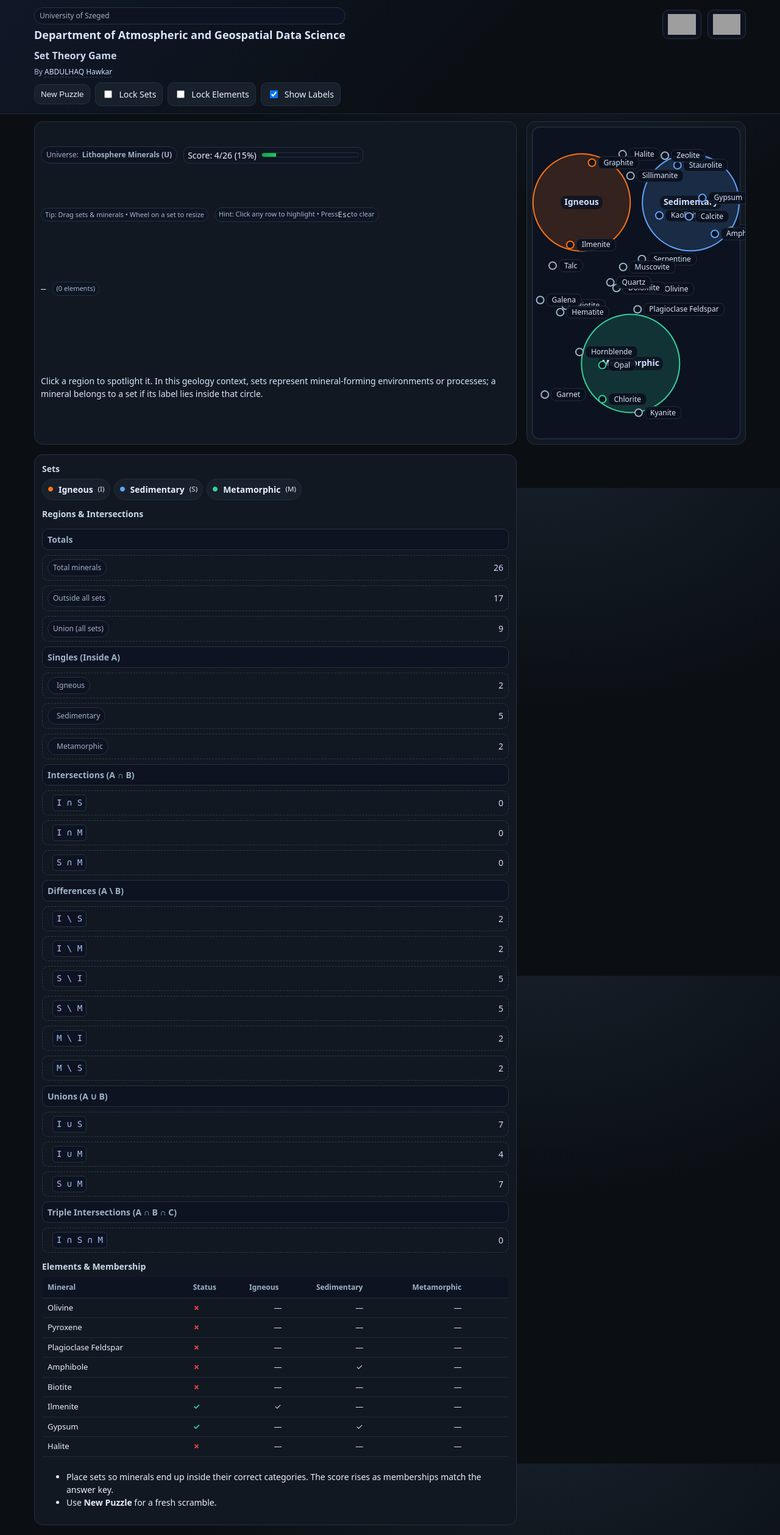
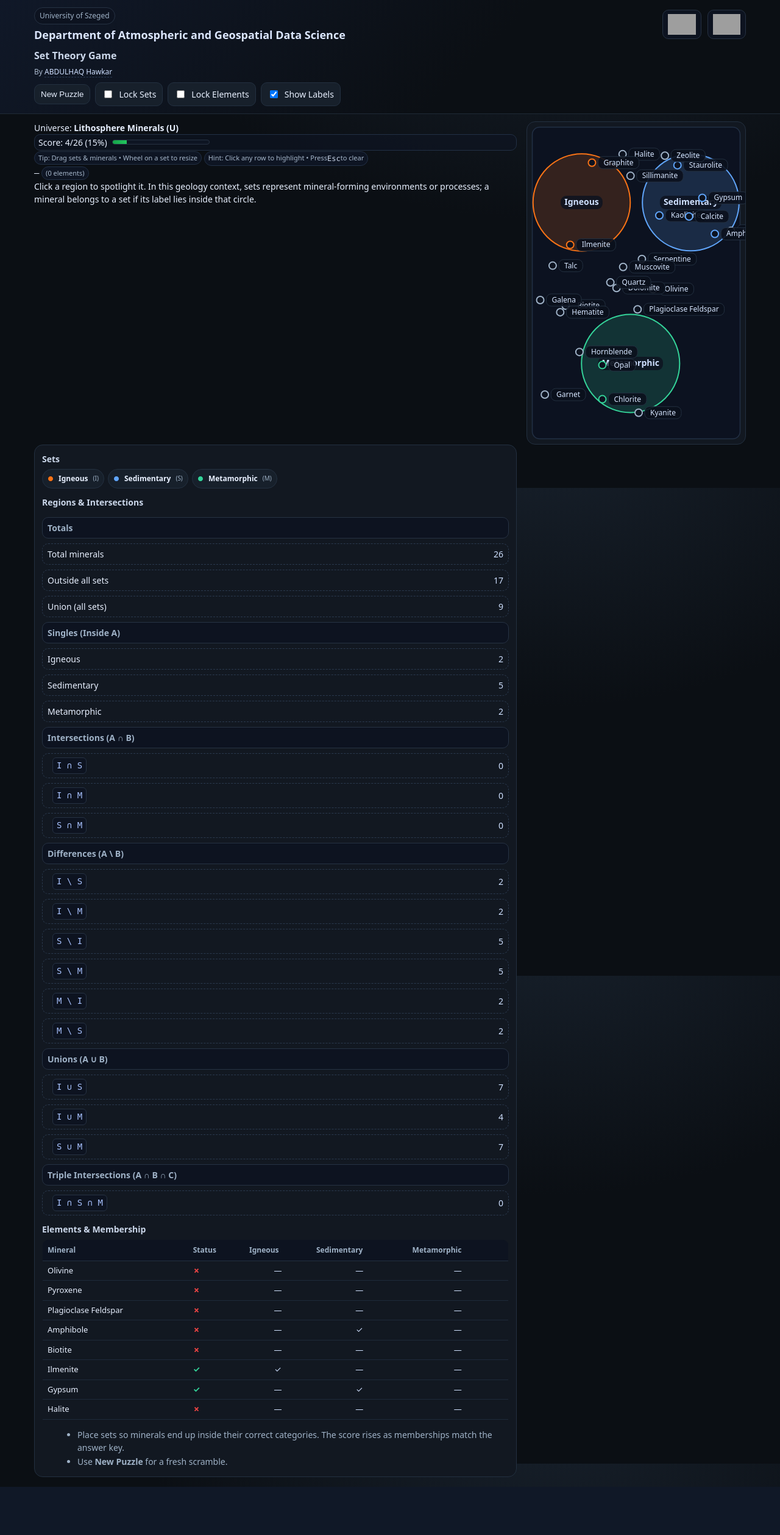
Before and after one commit to AIforimpact22/math1styear, a Flask app: page / in a window 1280 px wide. Shown: the whole page at 61% size. After the commit the page ends 2438 px from the top, so only its background shows below. Run offline with Flask 3, Linux system fonts and the light colour scheme; grey boxes are pictures that could not be loaded.

Commit message:
Update index.html

```diff
--- a/templates/index.html
+++ b/templates/index.html
@@ -6,85 +6,171 @@
   <meta name="viewport" content="width=device-width,initial-scale=1" />
   <style>
     :root{
-      --bg:#0b0f14; --card:#121821; --ink:#e8f0ff; --muted:#9fb2c7;
-      --good:#34d399; --bad:#ef4444;
+      --bg: #0b0f14;
+      --card:#121821;
+      --ink:#e8f0ff;
+      --muted:#9fb2c7;
+      --good:#34d399;
+      --bad:#ef4444;
     }
-    *{ box-sizing:border-box; }
-    html,body{ height:100%; }
+    *{ box-sizing: border-box; }
+    html, body { height: 100%; }
     body{
-      margin:0; background:radial-gradient(1200px 800px at 70% -10%, #17202b 0%, var(--bg) 55%) fixed;
-      color:var(--ink); font:14px/1.5 system-ui, -apple-system, Segoe UI, Roboto, Arial;
+      margin:0;
+      background: radial-gradient(1200px 800px at 70% -10%, #17202b 0%, var(--bg) 55%) no-repeat fixed;
+      color: var(--ink);
+      font: 14px/1.5 system-ui, -apple-system, Segoe UI, Roboto, Arial, "Apple Color Emoji","Segoe UI Emoji";
     }
 
-    header{ position:sticky; top:0; z-index:30; background:linear-gradient(135deg,#101828 0%,#0b0f14 60%); border-bottom:1px solid #1f2a36; }
-    .wrap{ max-width:1200px; margin:0 auto; padding:12px 16px; }
-
-    .header-top{ display:flex; align-items:center; justify-content:space-between; gap:16px; flex-wrap:wrap; }
-    .title{ display:flex; flex-direction:column; gap:6px; min-width:260px; }
-    .badge{
+    header{
+      position: sticky; top: 0; z-index: 20;
+      background: linear-gradient(135deg, #101828 0%, #0b0f14 60%);
+      border-bottom: 1px solid #1f2a36;
+    }
+    .wrap{ max-width: 1200px; margin: 0 auto; padding: 12px 16px; }
+    .header-top{
+      display: flex; align-items: center; justify-content: space-between;
+      gap: 16px; flex-wrap: wrap;
+    }
+    .title{ display:flex; flex-direction:column; gap:6px; min-width: 260px; }
+    .title .badge{
       display:inline-flex; gap:6px; align-items:center; padding:4px 8px; border-radius:999px;
       background:#0d1320; border:1px solid #263243; font-size:12px; color:#9fb2c7;
+      width: fit-content;
     }
     .title h1{ font-size:18px; line-height:1.25; margin:0; font-weight:700; color:#dbe6ff; }
     header h2{ margin:10px 0 6px; font-size:16px; font-weight:600; color:#cbd7ea; }
 
     .logo-row{ display:flex; align-items:center; gap:10px; }
-    .logo-chip{ display:inline-flex; align-items:center; justify-content:center; background:#0d1320; border:1px solid #263243; border-radius:10px; padding:6px 8px; }
+    .logo-chip{
+      display:inline-flex; align-items:center; justify-content:center;
+      background:#0d1320; border:1px solid #263243; border-radius:10px;
+      padding:6px 8px;
+    }
     .logo-chip img{ display:block; height:34px; width:auto; }
 
-    .byline{ margin:0 0 8px; color:#a9b8cc; font-size:12px; }
-    .byline a{ color:#cfe0ff; text-decoration:none; border-bottom:1px dashed #2a3a52; }
-    .byline a:hover{ color:#fff; border-bottom-color:#5f7aa1; }
+    .byline{
+      margin: 0 0 8px;
+      color: #a9b8cc;
+      font-size: 12px;
+    }
+    .byline a{
+      color: #cfe0ff;
+      text-decoration: none;
+      border-bottom: 1px dashed #2a3a52;
+    }
+    .byline a:hover{ color:#ffffff; border-bottom-color:#5f7aa1; }
 
-    .controls{ display:flex; gap:8px; flex-wrap:wrap; align-items:center; margin-top:6px; }
-    .btn, label.switch{
-      display:inline-flex; align-items:center; gap:8px; background:#17202b; color:var(--ink);
-      border:1px solid #233040; padding:8px 10px; border-radius:10px; cursor:pointer; user-select:none;
+    /* Controls placeholder (child template injects its own buttons) */
+    .controls{
+      display:flex; gap:8px; flex-wrap:wrap; align-items:center;
+      margin-top: 6px;
+    }
+
+    /* Buttons, chips */
+    .btn, .chip, label.switch{
+      display:inline-flex; align-items:center; gap:8px;
+      background: #17202b; color: var(--ink); border:1px solid #233040;
+      padding: 8px 10px; border-radius:10px; cursor:pointer; user-select:none;
     }
     .btn:hover{ border-color:#2b3a4f; background:#0f141c; }
-    .pill{ display:inline-flex; padding:2px 6px; border-radius:999px; border:1px solid #223045; background:#0e1523; font-size:11px; color:#a7b8cc; }
-    .kbd{ font-family:ui-monospace, SFMono-Regular, Menlo, Consolas, "Liberation Mono", monospace; font-size:12px; color:#cbd7ea; }
+    .btn:active{ transform: translateY(1px); }
+    .chip{ font-size:12px; padding:6px 8px; border-radius:999px; }
+    .chip .dot{ width:10px; height:10px; border-radius:50%; display:inline-block; border:1px solid #0e1523; }
+    .chip small{ color: var(--muted); }
+    .pill{
+      display:inline-flex; padding:2px 6px; border-radius:999px; border:1px solid #223045; background:#0e1523; font-size:11px; color:#a7b8cc;
+    }
 
-    main{ display:grid; grid-template-columns:1fr 360px; gap:16px; max-width:1200px; margin:12px auto; padding:0 16px 16px; }
-    @media (max-width:980px){ main{ grid-template-columns:1fr; } }
+    /* Layout: remove vertical gap between rows */
+    main{
+      display:grid;
+      grid-template-columns: minmax(0,1fr) 360px;
+      column-gap: 16px;   /* keep column spacing */
+      row-gap: 0;         /* remove the empty vertical gap */
+      max-width: 1200px; margin: 12px auto; padding: 0 16px 16px;
+    }
+    @media (max-width: 980px){
+      main{ grid-template-columns: 1fr; }
+    }
 
-    /* Info panel is ABOVE the stage */
-    .info-panel{
-      background:var(--card); border:1px solid #233040; border-radius:14px; padding:10px; display:grid; gap:6px;
+    .canvas-card{ position: relative; background: var(--card); border:1px solid #233040; border-radius:14px; overflow:hidden; }
+    .canvas-head{
+      position:absolute; left:12px; top:12px; display:flex; gap:10px; align-items:center; z-index:5;
+      background: rgba(18,24,33,0.75); border:1px solid #233040; padding:6px 8px; border-radius:10px;
     }
-    .info-row{ display:flex; align-items:center; gap:10px; flex-wrap:wrap; }
-    .info-text{ color:#d7e6ff; }
-    .info-list{ display:flex; gap:6px; flex-wrap:wrap; max-height:64px; overflow:auto; }
-    .tag{ display:inline-flex; padding:2px 6px; border-radius:999px; border:1px solid #263243; background:#0e1523; font-size:12px; color:#cfe0ff; }
-
-    /* Stage: ONLY canvas inside this card */
-    .canvas-card{ background:var(--card); border:1px solid #233040; border-radius:14px; overflow:hidden; min-height:66vh; }
+    .canvas-hint{
+      position:absolute; right:12px; top:12px; z-index:5;
+      background: rgba(18,24,33,0.75); border:1px solid #233040; padding:6px 8px; border-radius:10px; color:#cfd8e3;
+    }
+    .hl-chip{
+      position:absolute; left:12px; bottom:12px; z-index:6;
+      background: rgba(18,24,33,0.9); border:1px solid #705e20; padding:8px 10px; border-radius:10px;
+      box-shadow: 0 0 0 2px rgba(255,213,74,0.2) inset;
+      color:#ffeaa0; font-weight:600; max-width: calc(100% - 24px);
+    }
     canvas{ width:100%; height:66vh; display:block; }
 
-    /* Score (green loading) */
-    .score{ display:flex; align-items:center; gap:8px; padding:2px 6px; border-radius:10px; background:rgba(14,21,35,0.6); border:1px solid #223045; }
-    .score .bar{ width:160px; height:8px; border:1px solid #263243; background:#0e1523; border-radius:999px; overflow:hidden; }
-    .score .fill{ height:100%; width:0%; background:linear-gradient(90deg,#16a34a,#22c55e); }
+    /* Score block (green loading) */
+    .score{
+      display:flex; align-items:center; gap:8px;
+      padding:2px 6px; border-radius:10px; background: rgba(14,21,35,0.6); border:1px solid #223045;
+    }
+    .score .bar{
+      width:160px; height:8px; border:1px solid #263243; background:#0e1523; border-radius:999px; overflow:hidden;
+    }
+    .score .fill{ height:100%; width:0%; background: linear-gradient(90deg, #16a34a, #22c55e); }
 
-    aside{ background:var(--card); border:1px solid #233040; border-radius:14px; padding:12px; display:flex; flex-direction:column; gap:12px; min-height:66vh; }
+    /* Sidebar: don't span rows; no min-height to avoid forcing row heights */
+    aside{
+      background: var(--card);
+      border:1px solid #233040; border-radius:14px; padding:12px;
+      display:flex; flex-direction:column; gap:12px;
+      align-self: start; /* keep at the top of its grid cell */
+    }
     aside h2{ font-size:14px; margin:0 0 6px; color:#cbd7ea; }
-    .chip{ display:inline-flex; align-items:center; gap:8px; background:#17202b; color:var(--ink); border:1px solid #233040; padding:6px 8px; border-radius:999px; }
-    .chip .dot{ width:10px; height:10px; border-radius:50%; display:inline-block; border:1px solid #0e1523; }
 
     .summary{ display:grid; gap:8px; }
-    .summary .row{ display:flex; align-items:center; justify-content:space-between; gap:10px; padding:6px 8px; border:1px dashed #2a394e; border-radius:10px; cursor:pointer; transition:background .15s, border-color .15s; }
+    .summary .row{
+      display:flex; align-items:center; justify-content:space-between; gap:10px;
+      padding:6px 8px; border:1px dashed #2a394e; border-radius:10px; cursor:pointer;
+      transition: background 0.15s ease, border-color 0.15s ease;
+    }
     .summary .row:hover{ background:#0f141c; }
+    .summary .row .lhs{ display:flex; align-items:center; gap:8px; }
+    .summary .row code{
+      background:#0d1320; border:1px solid #263243; padding:2px 6px; border-radius:6px; color:#a9c3ff;
+    }
     .row.subhead{ cursor:default; background:#0d1320; border:1px solid #263243; color:#9fb2c7; font-weight:600; justify-content:flex-start; }
-    .summary .row .lhs{ display:flex; align-items:center; gap:8px; }
-    .summary .row code{ background:#0d1320; border:1px solid #263243; padding:2px 6px; border-radius:6px; color:#a9c3ff; }
-    .row.selected{ border-color:rgba(255,213,74,0.9); background:rgba(255,213,74,0.1); }
-    .k{ text-align:center; font-variant-numeric:tabular-nums; color:#cfe0ff; }
+    .row.selected{ border-color: rgba(255,213,74,0.9); background: rgba(255,213,74,0.10); }
+    .k{ text-align:center; font-variant-numeric: tabular-nums; color:#cfe0ff; }
 
-    table{ width:100%; border-collapse:collapse; border:1px solid #233040; border-radius:10px; overflow:hidden; }
+    table{ width:100%; border-collapse: collapse; border:1px solid #233040; border-radius: 10px; overflow:hidden; }
     thead th{ background:#0d1320; color:#9fb2c7; font-weight:600; font-size:12px; padding:8px; text-align:left; border-bottom:1px solid #233040; }
     tbody td{ border-bottom:1px solid #1e2a3a; padding:6px 8px; font-size:13px; white-space:nowrap; text-overflow:ellipsis; overflow:hidden; }
     tbody tr:hover{ background:#0f141c; }
-    .ok{ color:var(--good); font-weight:700; } .bad{ color:var(--bad); font-weight:700; }
+
+    .ok{ color: var(--good); font-weight: 700; }
+    .bad{ color: var(--bad); font-weight: 700; }
+
+    .kbd{ font-family: ui-monospace, SFMono-Regular, Menlo, Consolas, "Liberation Mono", monospace; font-size:12px; color:#cbd7ea; }
+    .help-list{ margin:6px 0 0 18px; color:var(--muted); }
+    .help-list li{ margin:2px 0; }
+
+    .explain-card{
+      background: var(--card);
+      border:1px solid #233040; border-radius:14px; padding:12px; min-height: 140px;
+      /* Optional: visually fuse with the canvas-card above
+         Uncomment if you want a single connected card look:
+         margin-top:-1px; border-top-left-radius:0; border-top-right-radius:0;
+      */
+    }
+    .explain-head{ display:flex; flex-wrap:wrap; align-items:center; gap:10px; margin-bottom:8px; }
+    .explain-head .badge{ display:inline-flex; gap:6px; align-items:center; padding:4px 8px; border-radius:999px; background:#0d1320; border:1px solid #263243; font-size:12px; color:#9fb2c7; }
+    .explain-head code{ background:#0d1320; border:1px solid #263243; padding:2px 6px; border-radius:6px; color:#a9c3ff; }
+    .explain-body{ color:#d7e6ff; }
+    .exp-list{ margin:8px 0 0 18px; }
+    .exp-list li{ margin:2px 0; }
   </style>
 </head>
 <body>
@@ -97,16 +183,24 @@
       </div>
       <div class="logo-row" aria-label="Department and University logos">
         <span class="logo-chip" title="Department logo">
-          <img src="https://geosci.u-szeged.hu/site/upload/2024/10/logo_v2_2_64x55.png" alt="Department of Atmospheric and Geospatial Data Science logo" />
+          <img src="https://geosci.u-szeged.hu/site/upload/2024/10/logo_v2_2_64x55.png"
+               alt="Department of Atmospheric and Geospatial Data Science logo" />
         </span>
         <span class="logo-chip" title="SZTE logo">
-          <img src="https://u-szeged.hu/site/design3/img/szte_logo_en.jpg" alt="University of Szeged logo (English)" />
+          <img src="https://u-szeged.hu/site/design3/img/szte_logo_en.jpg"
+               alt="University of Szeged logo (English)" />
         </span>
       </div>
     </div>
+
     <h2>Set Theory Game</h2>
-    <div class="byline">By <a href="https://www.linkedin.com/in/habdulhaq/" target="_blank" rel="noopener noreferrer">ABDULHAQ Hawkar</a></div>
 
+    <!-- Byline with LinkedIn -->
+    <div class="byline">
+      By <a href="https://www.linkedin.com/in/habdulhaq/" target="_blank" rel="noopener noreferrer">ABDULHAQ Hawkar</a>
+    </div>
+
+    <!-- Controls block (child template injects its own buttons) -->
     {% block controls %}{% endblock %}
   </div>
 </header>
```
